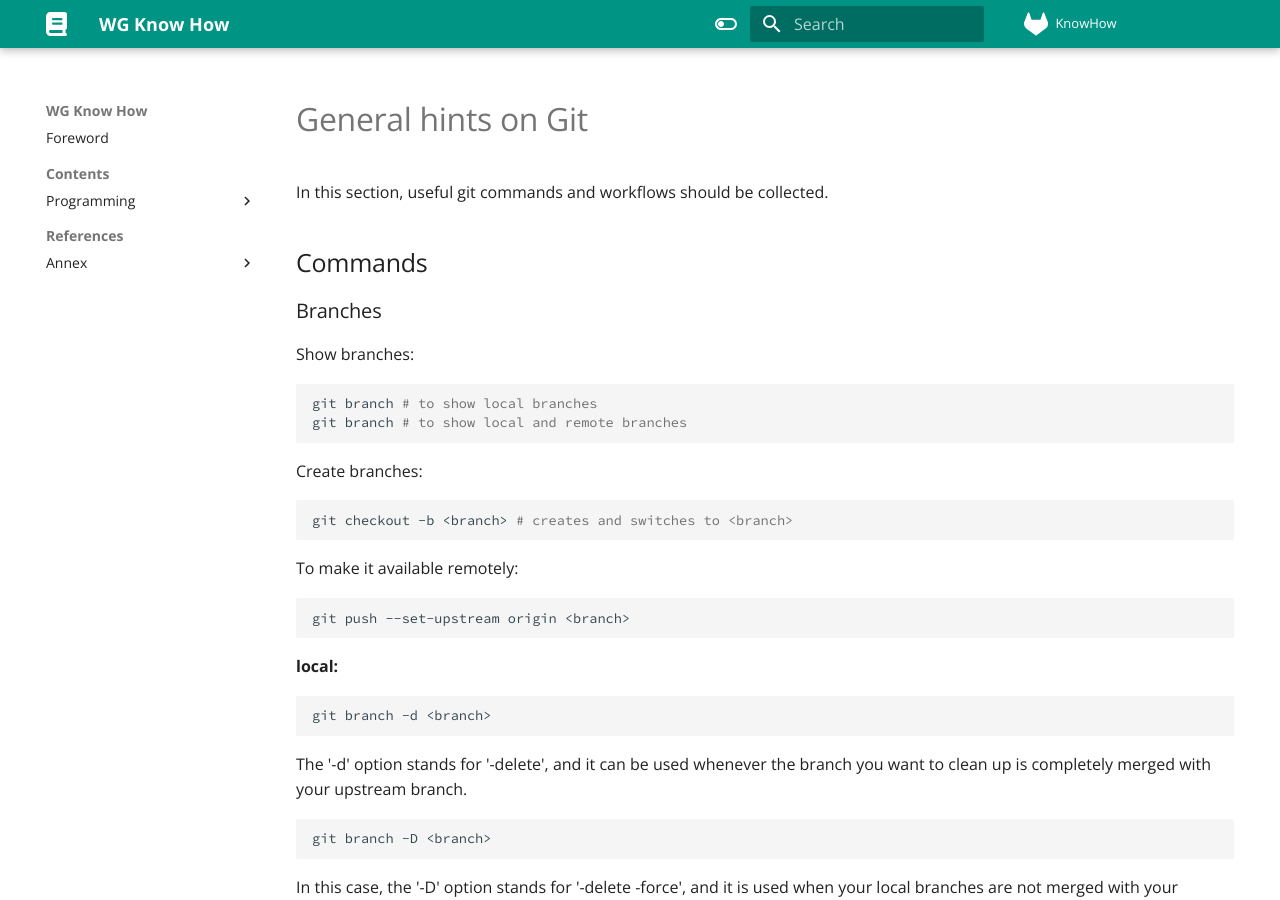
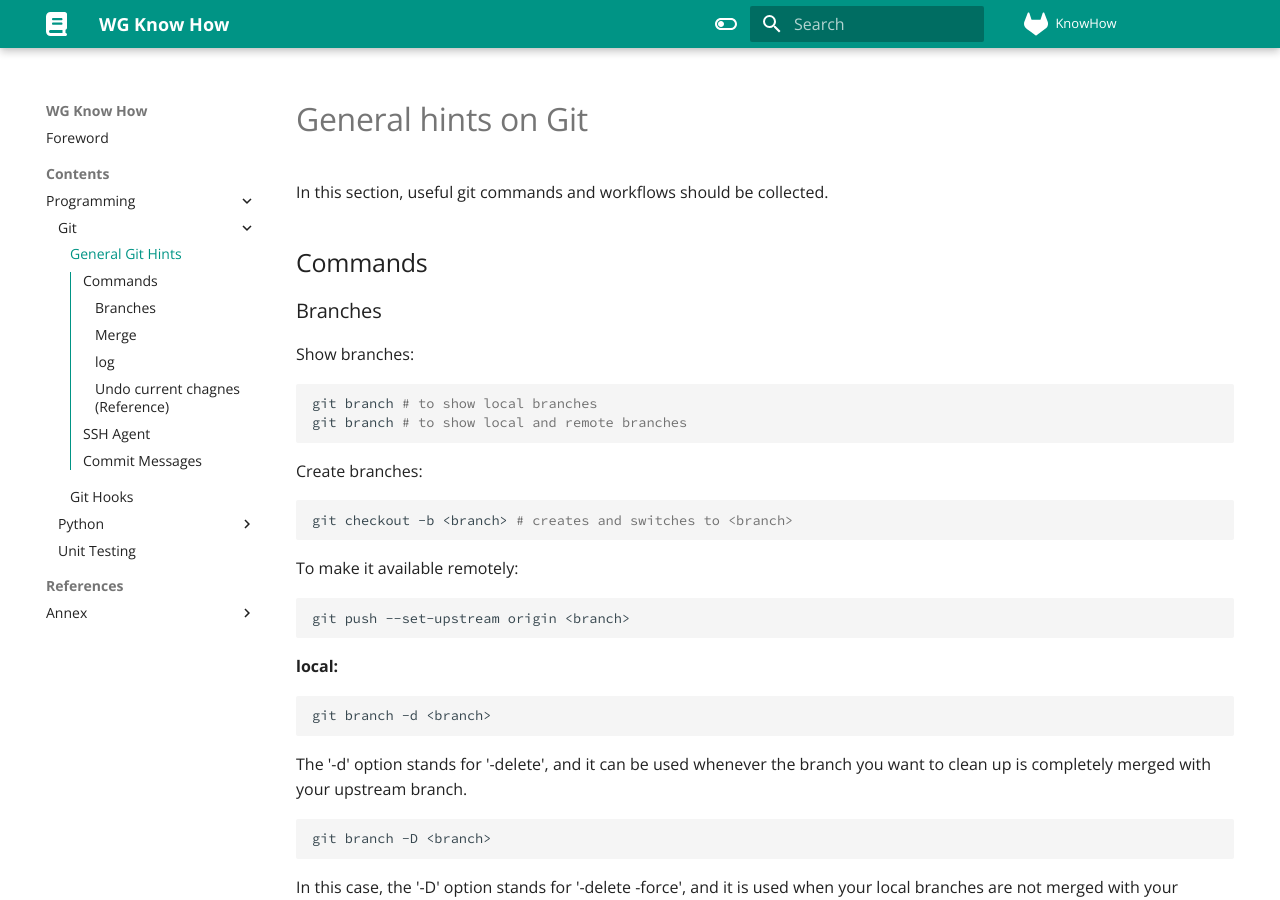
Before and after one commit to mobbay4/KnowHow, an MkDocs documentation site: the page built from docs/Programming/Git/git_general.md, in a window 1280 px wide and 900 px high. Built offline with MkDocs 1.6.1 and Material for MkDocs 9.7.7, drawn with Linux system fonts in a browser that asks for light colours; comment, search, counter and statistics services are not loaded.

Commit message:
Update(mkdocs.yml): Add general git hints

```diff
--- a/mkdocs.yml
+++ b/mkdocs.yml
@@ -79,6 +79,7 @@ nav:
   - Contents:
     - Programming:
       - Git:
+        - General Git Hints: Programming/Git/git_general.md
         - Git Hooks: Programming/Git/git_hooks.md
       - Python:
         - Poetry: Programming/Python/poetry.md
```
